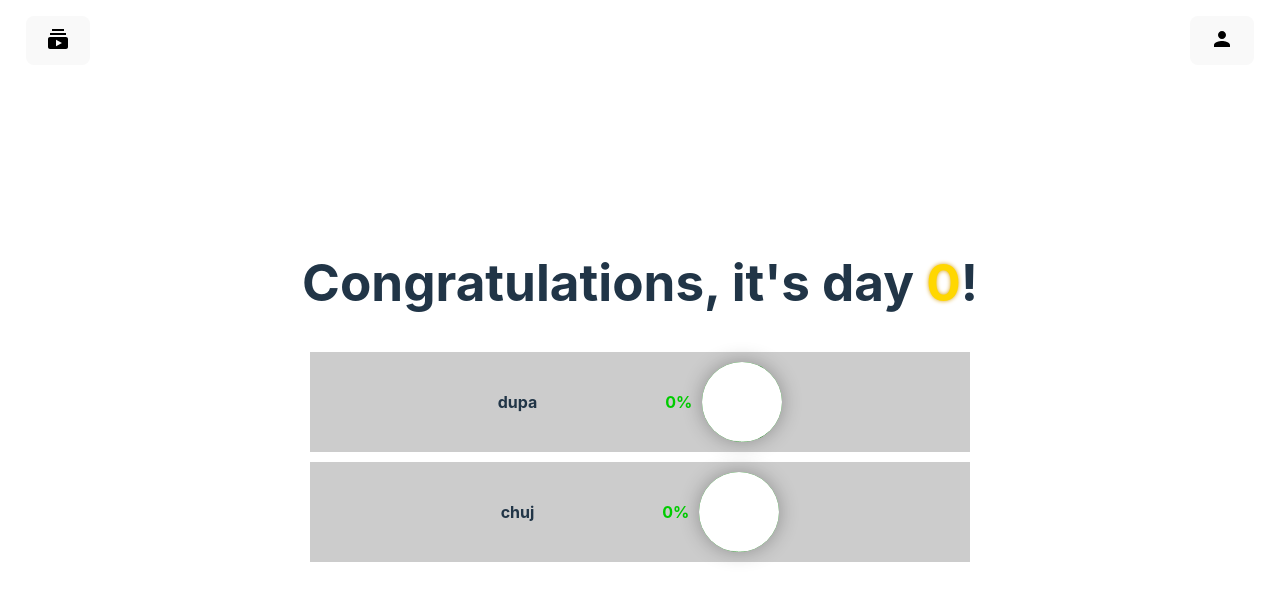
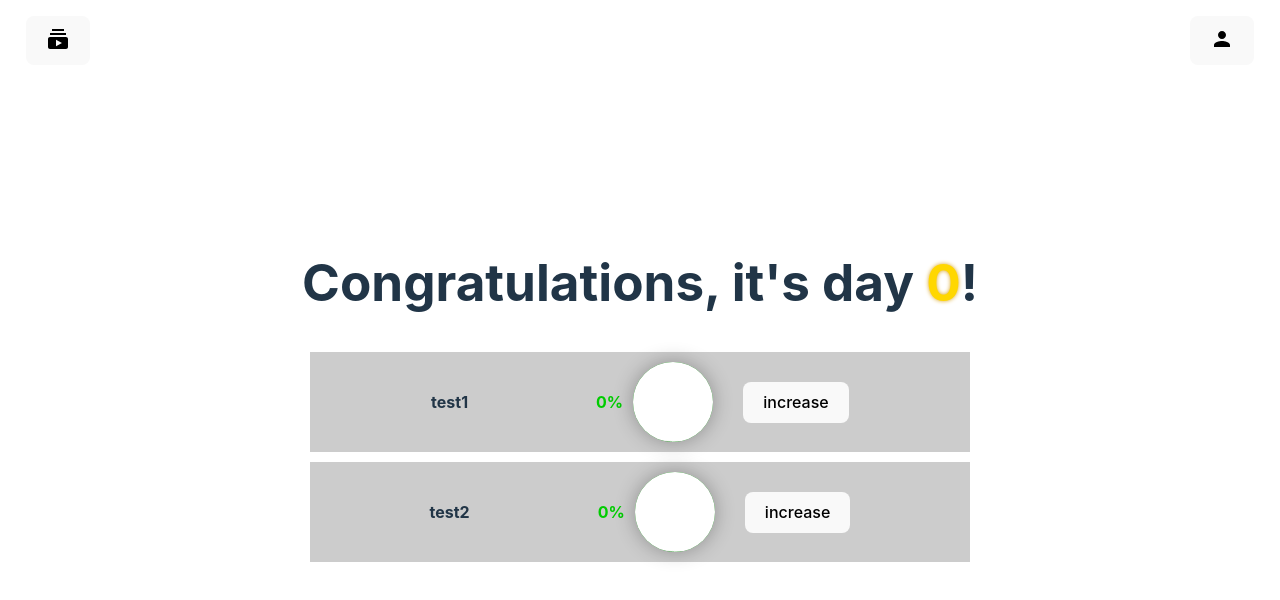
Before and after one commit to Guccio163/Bitehack, a React (Vite) app in the folder frontend/: page / in a window 1280 px wide. Shown: the top 600 px of the page. Built offline with nearby package versions, Linux system fonts and the light colour scheme; no server answers.

Commit message:
cleaning after hackaton

```diff
--- a/frontend/src/components/AddictionPanel.tsx
+++ b/frontend/src/components/AddictionPanel.tsx
@@ -77,7 +77,7 @@ export default function AddictionPanel({ addiciton }: Props) {
     translatePercentageToRgb(filling)
   );
   const increaseFilling = () => {
-    setFilling((filling) => filling - 10);
+    setFilling((filling) => filling - 2);
     setWaterColour(translatePercentageToRgb(filling));
     console.log(waterColour);
   };
@@ -133,7 +133,7 @@ export default function AddictionPanel({ addiciton }: Props) {
         <div className="container">
           <div className="water" style={dynamicStyles} />
         </div>
-        {/* <button onClick={increaseFilling}>dupa</button> */}
+        <button onClick={increaseFilling} color="primary" style={{marginLeft:"30px"}}>increase</button>
       </ListItem>
     </div>
   );
--- a/frontend/src/contexts/AddictionsContext.tsx
+++ b/frontend/src/contexts/AddictionsContext.tsx
@@ -16,19 +16,19 @@ export type Addiction = {
 
 export default function AddictionsContext({ children }: PropsWithChildren) {
   const [addictionList, setAddictionList] = useState<Addiction[]>([
-    { siteUrl: "dupa", time: 40, count: 6, dailyUsage: 60 },
-    { siteUrl: "chuj", time: 69, count: 9, dailyUsage: 90 },
+    { siteUrl: "test1", time: 40, count: 6, dailyUsage: 60 },
+    { siteUrl: "test2", time: 69, count: 9, dailyUsage: 90 },
   ]);
   const [streak, setStreak] = useState(0);
 
   const getAddictions = async () => {
     const url = "/limitations/";
-    const model = {
-      site_url: "https://opera.com/",
-      time: 60,
-      count: 20,
-      daily_usage: 0,
-    };
+    // const model = {
+    //   site_url: "https://opera.com/",
+    //   time: 60,
+    //   count: 20,
+    //   daily_usage: 0,
+    // };
     await axios.get(url).then((response) => {
       const data = response.data;
       data.map((item)=>{
--- a/frontend/src/index.css
+++ b/frontend/src/index.css
@@ -45,7 +45,7 @@ button {
   font-size: 1em;
   font-weight: 500;
   font-family: inherit;
-  background-color: #1a1a1a;
+  /* background-color: #1a1a1a; */
   cursor: pointer;
   transition: border-color 0.25s;
 }
```
